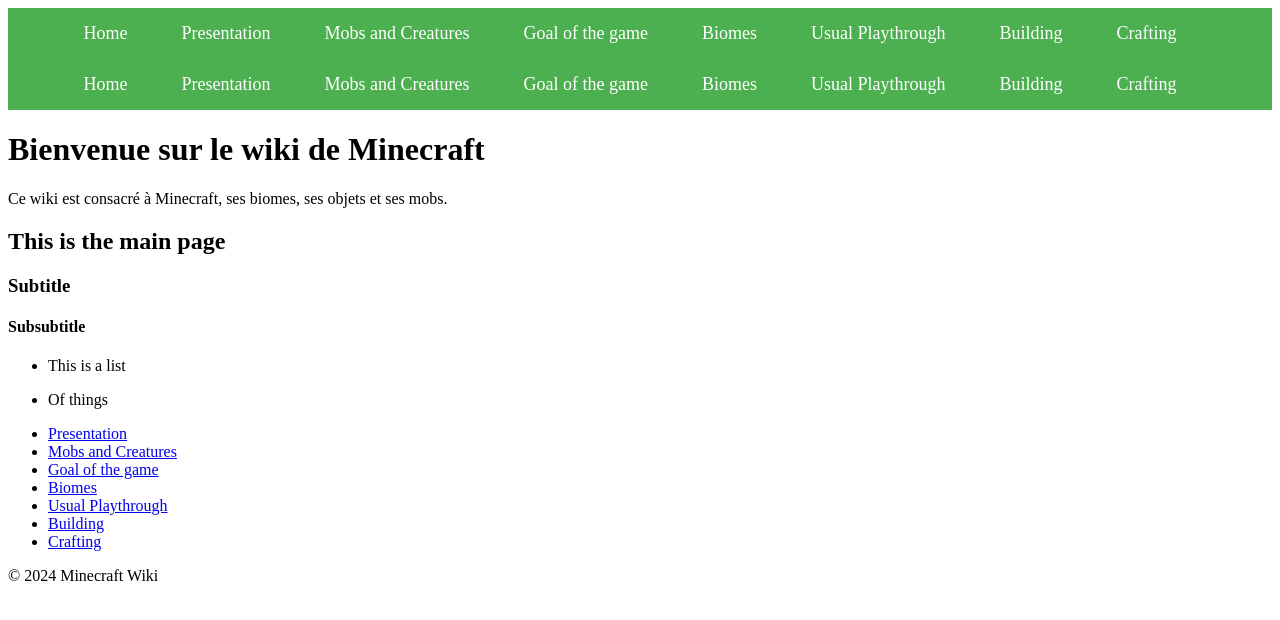
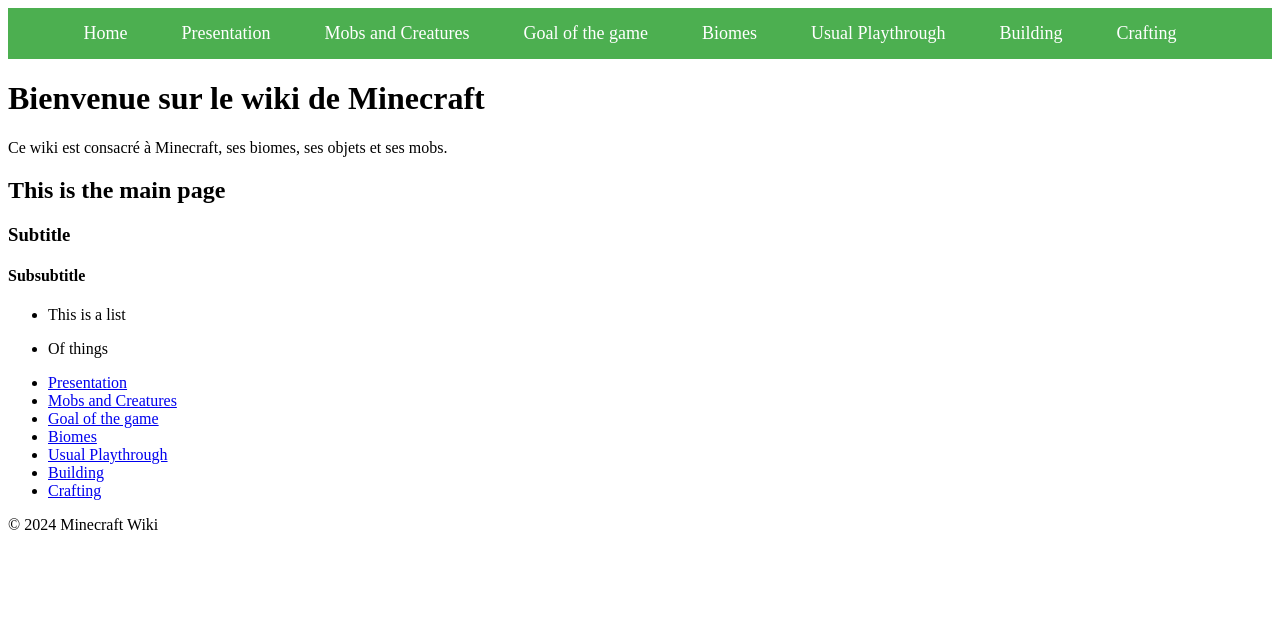
Before and after one commit to darinama/Minecraft-Wiki, a Jekyll site: the page built from index.md, in a window 1280 px wide. Shown: the top 620 px of the page. Built offline with Jekyll 4.4.1, drawn with Linux system fonts in a browser that asks for light colours.

Commit message:
Update index.md

```diff
--- a/index.md
+++ b/index.md
@@ -2,20 +2,6 @@
 layout: default
 title: Accueil
 ---
-
-<!-- Main banner (navigation menu) -->
-<div class="banner">
-    <ul class="menu">
-        <li><a href="{{ '/' | relative_url }}">Home</a></li>
-        <li><a href="{{ '/page1.md' | relative_url }}">Presentation</a></li>
-        <li><a href="{{ '/page2.md' | relative_url }}">Mobs and Creatures</a></li>
-        <li><a href="{{ '/page3.md' | relative_url }}">Goal of the game</a></li>
-        <li><a href="{{ '/page4.md' | relative_url }}">Biomes</a></li>
-        <li><a href="{{ '/page5.md' | relative_url }}">Usual Playthrough</a></li>
-        <li><a href="{{ '/page6.md' | relative_url }}">Building</a></li>
-        <li><a href="{{ '/page7.md' | relative_url }}">Crafting</a></li>
-    </ul>
-</div>
 
 <!-- Main content in Markdown -->
 # Bienvenue sur le wiki de Minecraft
```
